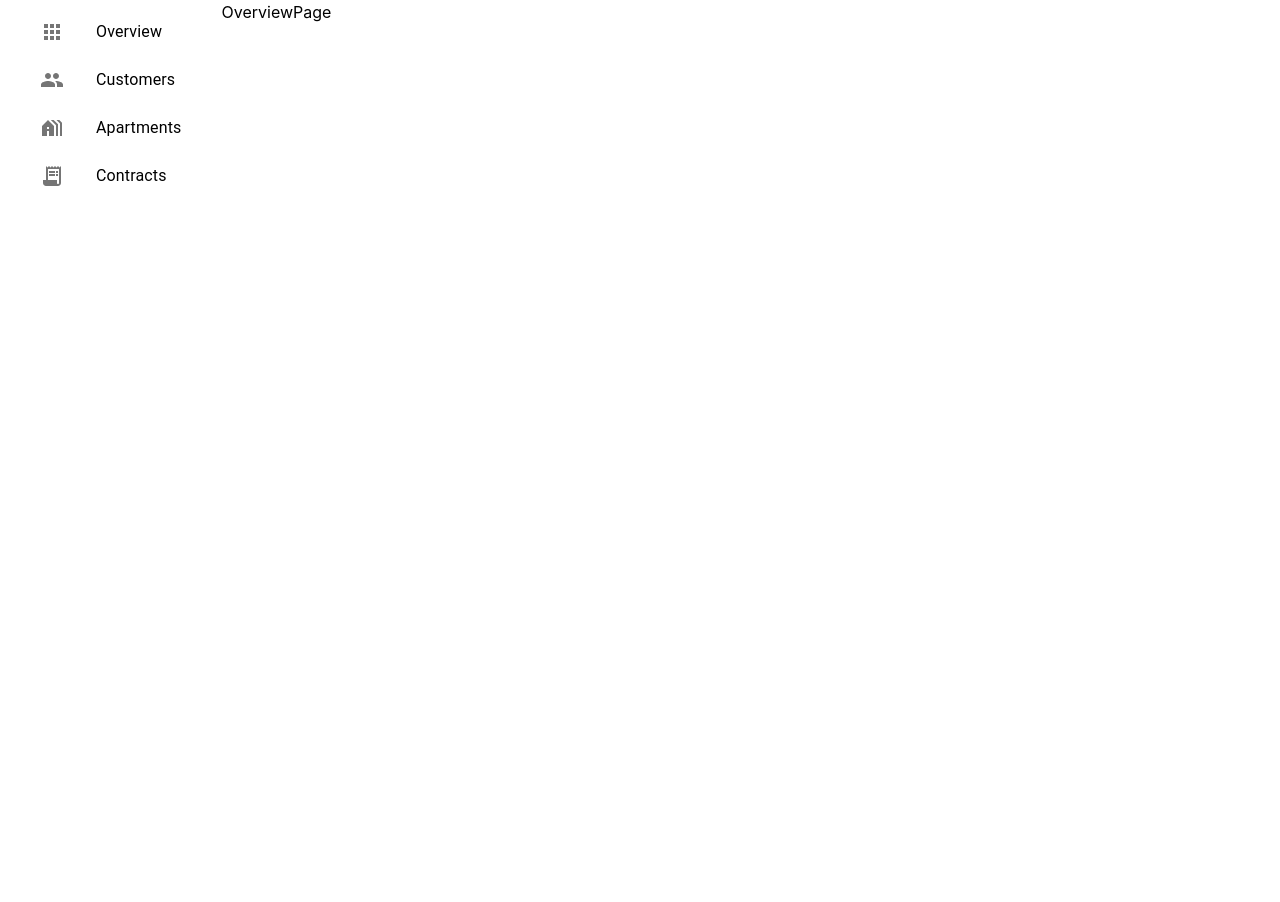
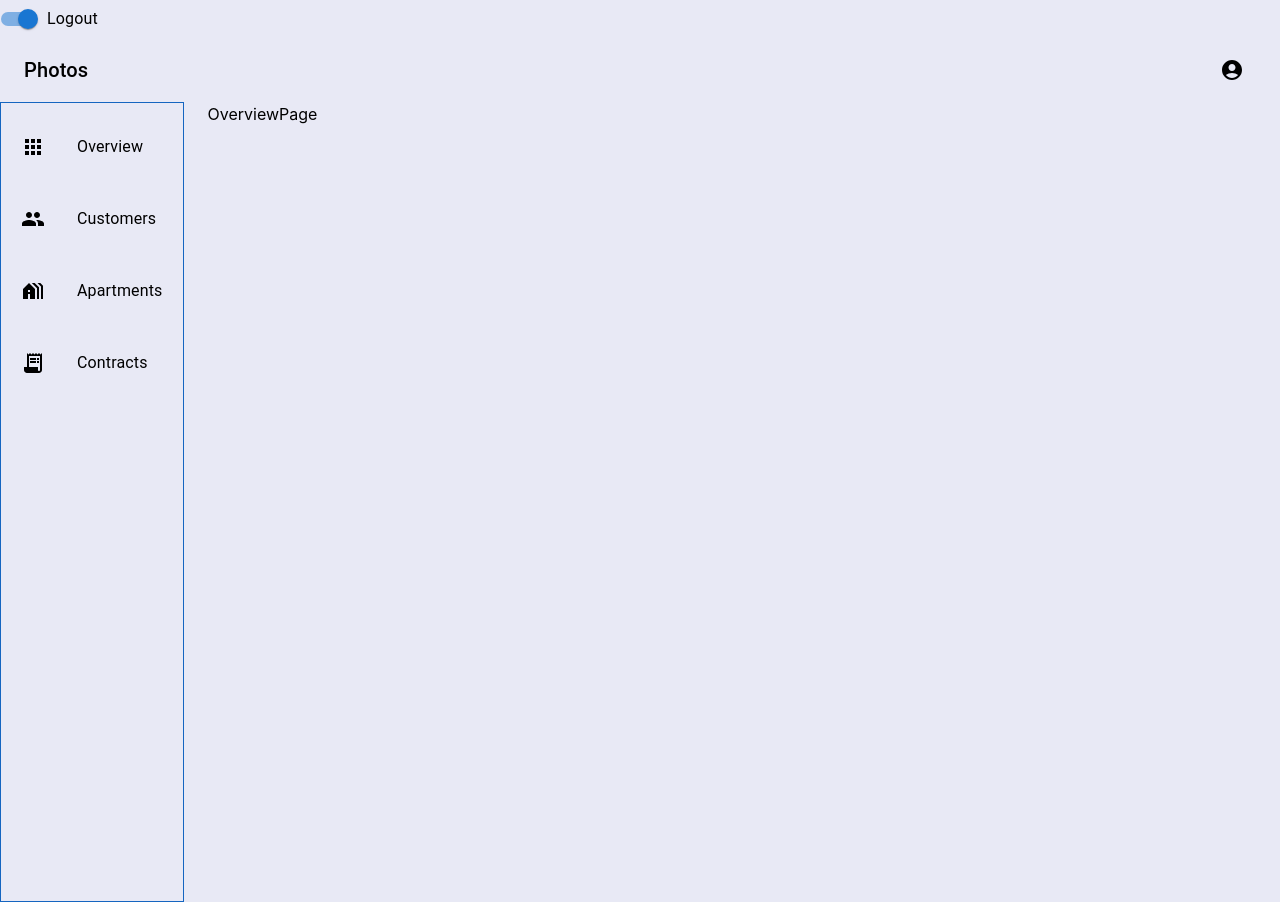
Before and after one commit to Bie-NHD/Rent-management-dashboard, a React (Vite) app in the folder frontend-2/: page / in a window 1280 px wide. Before the commit the page ends 800 px from the top, so only its background shows below. Built offline with nearby package versions, Linux system fonts and the light colour scheme.

Commit message:
add: MenuAppBar

```diff
--- a/frontend-2/src/index.css
+++ b/frontend-2/src/index.css
@@ -3,9 +3,9 @@
   line-height: 1.5;
   font-weight: 400;
 
-  /* color-scheme: light dark; */
-  /* color: rgba(255, 255, 255, 0.87);
-  background-color: #242424; */
+  color-scheme: light dark;
+  /* color: rgba(255, 255, 255, 0.87); */
+  /* background-color: #E8E9F5; */
 
   font-synthesis: none;
   text-rendering: optimizeLegibility;
@@ -55,10 +55,10 @@ button:focus-visible {
   outline: 4px auto -webkit-focus-ring-color;
 }
 
-/* @media (prefers-color-scheme: light) {
+@media (prefers-color-scheme: light) {
   :root {
-    color: #213547;
-    background-color: #ffffff;
+    /* color: #213547; */
+    background-color: #E8E9F5;
   }
   a:hover {
     color: #747bff;
@@ -66,4 +66,17 @@ button:focus-visible {
   button {
     background-color: #f9f9f9;
   }
-} */
+}
+
+@media (prefers-color-scheme: dark) {
+  :root {
+    /* color: #213547; */
+    background-color: #2E2E2E;
+  }
+  /* a:hover {
+    color: #747bff;
+  }
+  button {
+    background-color: #f9f9f9;
+  } */
+}
--- a/frontend-2/src/pages/AllApartmentsPage.jsx
+++ b/frontend-2/src/pages/AllApartmentsPage.jsx
@@ -1,4 +1,4 @@
-import React from "react";
+import React, { useState } from "react";
 import Table from "@mui/material/Table";
 import TableBody from "@mui/material/TableBody";
 import TableCell from "@mui/material/TableCell";
@@ -6,37 +6,72 @@ import TableContainer from "@mui/material/TableContainer";
 import TableHead from "@mui/material/TableHead";
 import TableRow from "@mui/material/TableRow";
 import Paper from "@mui/material/Paper";
-import { fetchApartmentsAPI, fetchTestApartment } from "../api";
-import { Box, Container, Typography } from "@mui/material";
+import {  fetchTestApartment } from "../api";
+import {  Container,} from "@mui/material";
 import ImportButton from "../shared/ImportButton";
 import { API_ROUTE_APARMENT } from "../utils/constants";
 import PageHeader from "../shared/PageHeader";
 import ExportButton from "../shared/ExportButton";
+// import { DataGrid } from '@mui/x-data-grid';
 import { formatId } from "../utils/stringHelper";
 
 const rowHeaders = ["ID", "Address", "Retail Price", "Number of rooms"];
 
+const columns = [
+  { field: 'id', headerName: 'ID', width: 70 },
+  { field: 'firstName', headerName: 'First name', width: 130 },
+  { field: 'lastName', headerName: 'Last name', width: 130 },
+  {
+    field: 'age',
+    headerName: 'Age',
+    type: 'number',
+    width: 90,
+  },
+  {
+    field: 'fullName',
+    headerName: 'Full name',
+    description: 'This column has a value getter and is not sortable.',
+    sortable: false,
+    width: 160,
+    valueGetter: (value, row) => `${row.firstName || ''} ${row.lastName || ''}`,
+  },
+];
+
+/*
+* COMPONENT AllApartmentsPage
+*/
 const AllApartmentsPage = () => {
   const [apartments, setApartments] = React.useState([]);
+  const [currPage, setCurrPage] = useState(1);
+  const [totalPages, setToTalPages] = useState(1);
 
   React.useEffect(() => {
-    // fetchApartmentsAPI().then((data) => setApartments(data.apartments));
-    //  fetchTestApartment().then((data)=> setApartments(data.apartments))
+    // fetchApartmentsAPI().then((data) => {
+    //   setApartments(data.apartments);
+    //   const page = data.page;
+
+    //   if (totalPages != page.totalPages) {
+    //     setToTalPages(page.totalPages);
+    //   }
+
+    //   setCurrPage(page.pageNumber);
+    // });
+
     setApartments(fetchTestApartment);
-  }, []);
+  }, [currPage]);
 
   return (
     <>
       <PageHeader>Apartments</PageHeader>
-      <Container sx={{
-        display: "flex",
-        justifyContent: "end",
-        justifyItems: "flex-end"
-
-      }}>
-
-      <ExportButton exportType={API_ROUTE_APARMENT}/>
-      <ImportButton importType={API_ROUTE_APARMENT} />
+      <Container
+        sx={{
+          display: "flex",
+          justifyContent: "end",
+          justifyItems: "flex-end",
+        }}
+      >
+        <ExportButton exportType={API_ROUTE_APARMENT} />
+        <ImportButton importType={API_ROUTE_APARMENT} />
       </Container>
       <TableContainer>
         <Table sx={{ minWidth: 650 }} aria-label="simple table">
--- a/frontend-2/src/shared/Layout.jsx
+++ b/frontend-2/src/shared/Layout.jsx
@@ -1,10 +1,13 @@
-import { Container } from "@mui/material";
+import { Box, Container } from "@mui/material";
 import { Outlet } from "react-router-dom";
 import SideBar from "./SideBar";
+import MenuAppBar from "./MenuAppBar";
 
 const Layout = () => {
   return (
-    <Container
+    <>
+        <MenuAppBar/>
+    <Box
       sx={{
         display: "flex",
         minHeight: "100vh",
@@ -12,17 +15,18 @@ const Layout = () => {
         margin: 0,
         padding: 0,
       }}
-    >
+      >
       <SideBar />
       <Container
         sx={{
           display: "flex",
           flexDirection: "column",
         }}
-      >
+        >
         <Outlet />
       </Container>
-    </Container>
+    </Box>
+        </>
   );
 };
 
--- /dev/null
+++ b/frontend-2/src/shared/MenuAppBar.jsx
@@ -0,0 +1,101 @@
+import * as React from 'react';
+import AppBar from '@mui/material/AppBar';
+import Box from '@mui/material/Box';
+import Toolbar from '@mui/material/Toolbar';
+import Typography from '@mui/material/Typography';
+import IconButton from '@mui/material/IconButton';
+import MenuIcon from '@mui/icons-material/Menu';
+import AccountCircle from '@mui/icons-material/AccountCircle';
+import Switch from '@mui/material/Switch';
+import FormControlLabel from '@mui/material/FormControlLabel';
+import FormGroup from '@mui/material/FormGroup';
+import MenuItem from '@mui/material/MenuItem';
+import Menu from '@mui/material/Menu';
+
+const MenuAppBar= () => {
+  const [auth, setAuth] = React.useState(true);
+  const [anchorEl, setAnchorEl] = React.useState(null);
+
+  const handleChange = (event) => {
+    setAuth(event.target.checked);
+  };
+
+  const handleMenu = (event) => {
+    setAnchorEl(event.currentTarget);
+  };
+
+  const handleClose = () => {
+    setAnchorEl(null);
+  };
+
+  return (
+    <Box sx={{ flexGrow: 1 }}>
+      <FormGroup>
+        <FormControlLabel
+          control={
+            <Switch
+              checked={auth}
+              onChange={handleChange}
+              aria-label="login switch"
+            />
+          }
+          label={auth ? 'Logout' : 'Login'}
+        />
+      </FormGroup>
+      <AppBar position="static" color='transparent' sx={{
+        boxShadow:"none"
+      }}>
+
+        <Toolbar>
+          {/* <IconButton
+            size="large"
+            edge="start"
+            color="inherit"
+            aria-label="menu"
+            sx={{ mr: 2 }}
+          >
+            <MenuIcon />
+          </IconButton> */}
+
+          <Typography variant="h6" component="div" sx={{ flexGrow: 1 }}>
+            Photos
+          </Typography>
+          {auth && (
+            <div>
+              <IconButton
+                size="large"
+                aria-label="account of current user"
+                aria-controls="menu-appbar"
+                aria-haspopup="true"
+                onClick={handleMenu}
+                color="inherit"
+              >
+                <AccountCircle />
+              </IconButton>
+              <Menu
+                id="menu-appbar"
+                anchorEl={anchorEl}
+                anchorOrigin={{
+                  vertical: 'top',
+                  horizontal: 'right',
+                }}
+                keepMounted
+                transformOrigin={{
+                  vertical: 'top',
+                  horizontal: 'right',
+                }}
+                open={Boolean(anchorEl)}
+                onClose={handleClose}
+              >
+                <MenuItem onClick={handleClose}>Profile</MenuItem>
+                <MenuItem onClick={handleClose}>My account</MenuItem>
+              </Menu>
+            </div>
+          )}
+        </Toolbar>
+      </AppBar>
+    </Box>
+  );
+}
+
+export default  MenuAppBar
--- a/frontend-2/src/shared/SideBar.jsx
+++ b/frontend-2/src/shared/SideBar.jsx
@@ -41,10 +41,12 @@ const appRoutes = [
 const SideBar = () => {
   return (
     <Box
-      component="aside"
+      component="nav"
       sx={{
         flexShrink: 0,
         // backgroundColor: "primary.light",
+        border: "1px solid",
+        borderColor: "primary.dark"
       }}
     >
       <List>
@@ -55,11 +57,14 @@ const SideBar = () => {
             to={item.link}
             sx={{
               "&:hover": {
-                backgroundColor: "primary.light",
+                // backgroundColor: "primary.light",
               },
+              padding: "20px"
             }}
           >
-            <ListItemIcon>{item.icon}</ListItemIcon>
+            <ListItemIcon sx={{
+              color: "inherit"
+            }}>{item.icon}</ListItemIcon>
             <ListItemText>{item.text}</ListItemText>
           </ListItemButton>
         ))}
--- /dev/null
+++ b/frontend-2/src/utils/themes.js
@@ -0,0 +1,3 @@
+import { createTheme } from "@mui/material";
+
+const themes = createTheme({})
```
